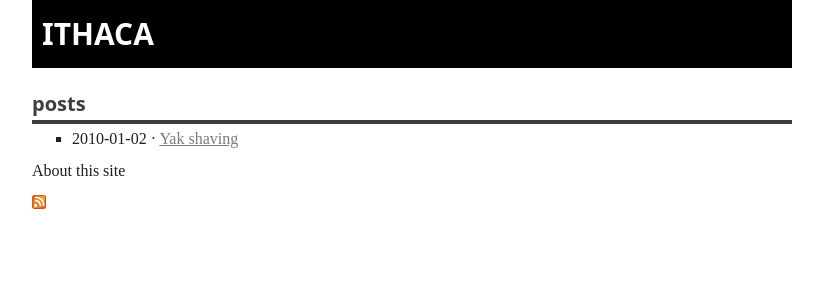
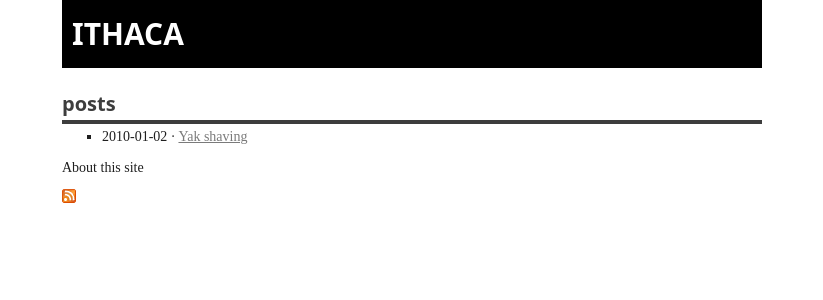
Before and after one commit to strogo/ithaca, a Jekyll site: the page built from index.html, in a window 1280 px wide. Shown: the top 300 px of the page, without its empty margins (228-1051 px from the left). Built offline with Jekyll 4.4.1, drawn with Linux system fonts in a browser that asks for light colours; Markdown is read by kramdown in place of the engine named in the settings.

Commit message:
Shrink width to 700px
Reduce font size to 14px

```diff
--- a/css/screen.css
+++ b/css/screen.css
@@ -1,6 +1,6 @@
 body {
 	margin: 0 auto 40px;
-	width: 760px;
+	width: 700px;
 
 	/* 	62.5 x 16px (browser default) = 10px.
 		So this allows 1.4em => 14px later. */
@@ -42,7 +42,7 @@ h2 { font-size: 2em; border-bottom: solid 4px; }
 h3 { font-size: 1.8em; }
 
 p {
-	font-size: 1.6em;
+	font-size: 1.4em;
 	line-height: 1.4;
 	margin: 12px auto;
 
@@ -50,7 +50,7 @@ p {
 
 blockquote { margin: 10px 30px 10px 40px; }
 
-ul, ol { margin-left: 40px; font-size: 1.6em; line-height: 1.2; }
+ul, ol { margin-left: 40px; font-size: 1.4em; line-height: 1.2; }
 
 ul ul, ol ol { font-size: 100%; }
 
```
